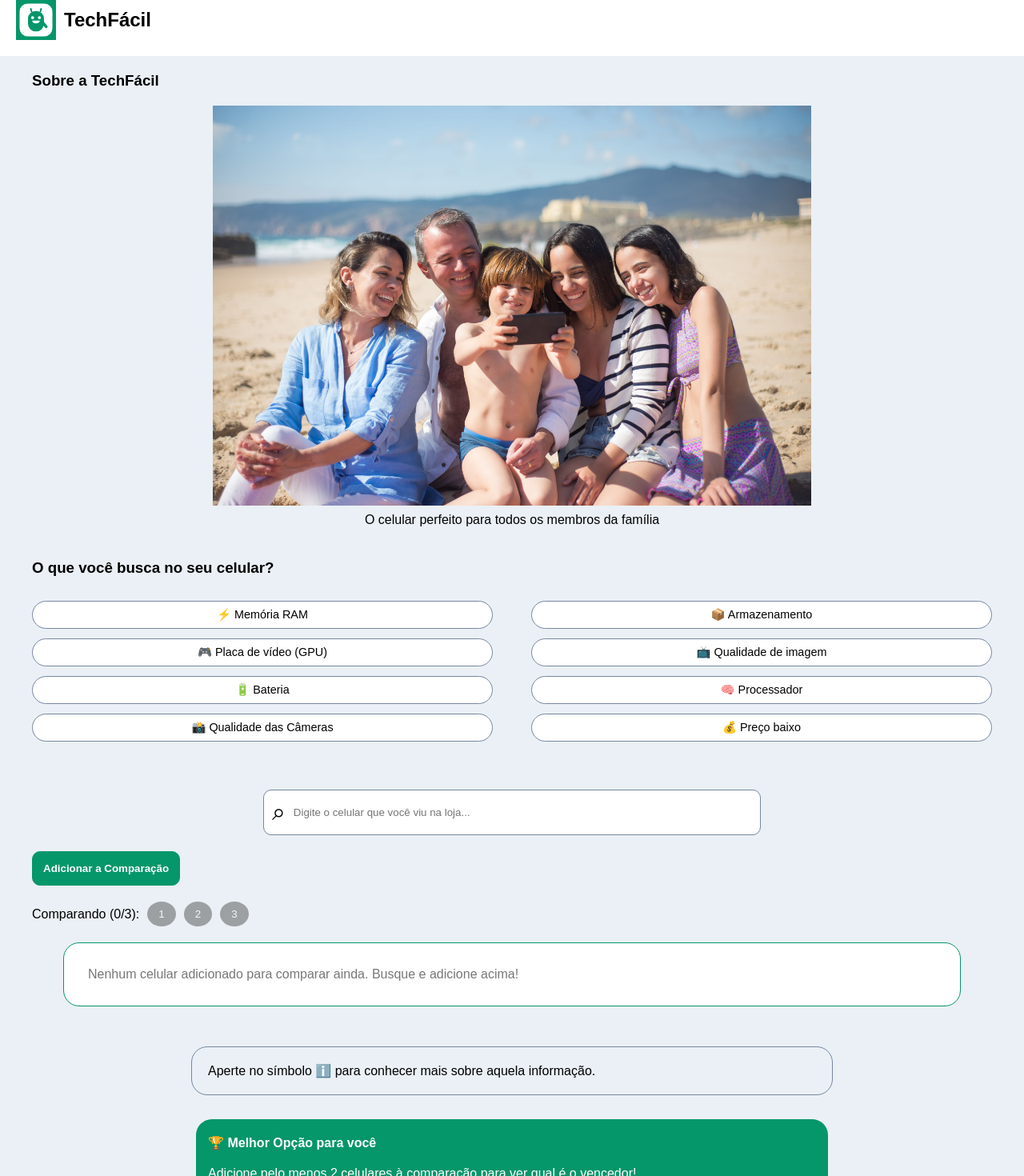
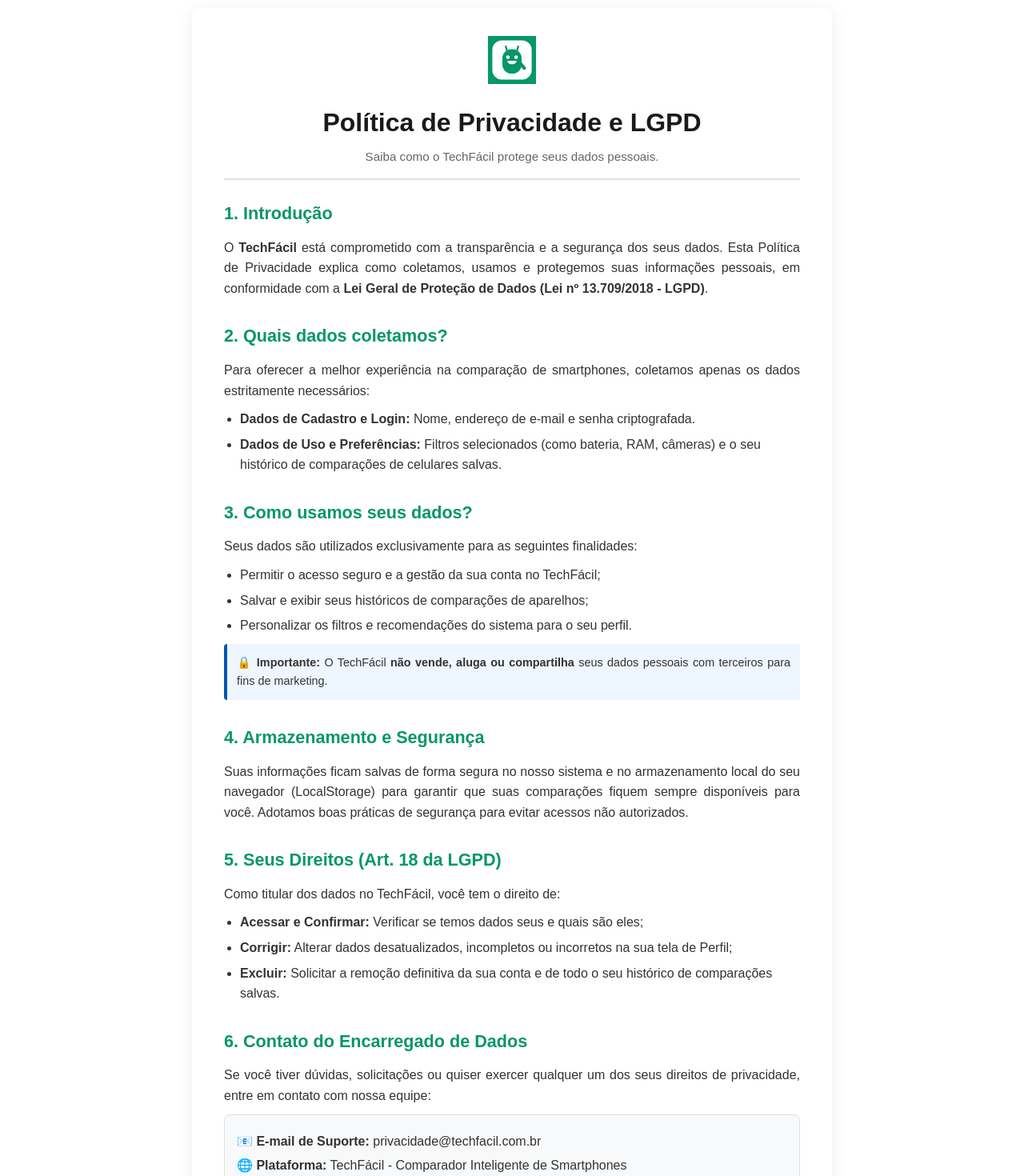
Before and after one commit to DiogoSouza268/TechFacil, an Angular app: page /lgpd in a window 1280 px wide. Before the commit this address led to /home. Shown: the part 20-1490 px from the top of the page at 80% size. Built offline with nearby package versions, Linux system fonts and the light colour scheme.

Commit message:
feat: adiciona página de LGPD com conteúdo e estilos, atualiza cadastro para incluir link para os termos

```diff
--- a/src/app/app.routes.ts
+++ b/src/app/app.routes.ts
@@ -5,6 +5,7 @@
 import { Salvos } from './pages/salvos/salvos';
 import { Home } from './pages/home/home';
 import { authGuard } from './guards/auth-guard';
+import { Lgpd } from './pages/lgpd/lgpd';
 
 export const routes: Routes = [
     {path: "", redirectTo: "home", pathMatch: "full"},
@@ -13,6 +14,7 @@
     {path: "login", component: Login},
     {path: "perfil", component: Perfil, canActivate: [authGuard] },
     {path: "salvos", component: Salvos, canActivate: [authGuard]},
+    {path: "lgpd", component: Lgpd},
     {path: '**', redirectTo: 'home' }
 
 ];
--- a/src/app/pages/cadastrar/cadastrar.css
+++ b/src/app/pages/cadastrar/cadastrar.css
@@ -1,112 +1,169 @@
-:host{
+/* ===================================================
+   CADASTRAR - MOBILE FIRST (Base)
+   =================================================== */
+
+:host {
   display: flex;
   flex-direction: column;
   min-height: 100vh;
-    background-color: var(--fundo-cor);
+  background-color: #f8f9fa;
+  padding: 20px 15px;
+  box-sizing: border-box;
+  font-family: Arial, sans-serif;
 }
 
-header{
-    background-color: white;
+header {
   display: flex;
-    padding: 20px 0px 20px 20px;
-    font-size: 14px;
+  align-items: center;
+  gap: 15px;
+  margin-bottom: 20px;
+  width: 100%;
 }
 
-header > div{
-    padding-left: 15px;
+header button {
+  background: none;
+  border: none;
+  font-size: 1.5rem;
+  cursor: pointer;
+  color: #333333;
+  padding: 5px;
 }
 
-header > button{
-    padding: 12px;
-    background-color: var(--fundo-cor);
-    border-radius: 12px;
-    border: none;
-    color: black;
+header h2 {
+  margin: 0;
+  font-size: 1.4rem;
+  color: #1a1a1a;
 }
 
-header > div > p{
-    padding-top: 5px;
-    font-size: 13px;
+header p {
+  margin: 2px 0 0 0;
+  font-size: 0.85rem;
+  color: #666666;
 }
 
-main{
+main {
+  width: 100%;
+  box-sizing: border-box;
+}
+
+form {
   display: flex;
   flex-direction: column;
-    margin: 0px 20px;
-    width: min(100%, 520px);
-    margin-left: auto;
-    margin-right: auto;
 }
 
-form{
-    display: flex;
-    flex-direction: column;
-    padding-top: 20px;
+label {
+  font-size: 0.9rem;
+  font-weight: bold;
+  color: #333333;
+  margin-bottom: 5px;
+  display: block;
 }
 
-label{
-    font-size: 14px;
-    padding-bottom: 5px;
-
+.inputes {
+  display: flex;
+  align-items: center;
+  background-color: #ffffff;
+  border: 1px solid #cccccc;
+  border-radius: 8px;
+  padding: 10px 12px;
+  gap: 10px;
 }
 
-.inputes{
-    border: 1px solid var(--cor-borda-inputs);
-    padding: 10px;
-    border-radius: 10px;
-    display: flex;
-    background-color: white;
+.inputes span {
+  font-size: 1.1rem;
 }
 
-.inputes > input{
+.inputes input {
   border: none;
-    background-color: none;
-    flex: 1;
-    margin-left: 10px;
-    color: var(--cor-texto);
+  outline: none;
+  width: 100%;
+  font-size: 0.95rem;
+  background: transparent;
 }
 
-button{
-    padding: 13px;
-    border-radius: 10px;
-    border: 1px solid var(--verde-primario);
-    color: white;
-    background-color: var(--verde-primario);
-    font-weight: bolder;
+#Termos {
+  display: flex;
+  align-items: center;
+  gap: 10px;
+  margin-top: 20px;
 }
 
-#botao2{
-    background-color: transparent;
-    color: var(--verde-primario);
+#Termos input[type="checkbox"] {
+  width: 18px;
+  height: 18px;
+  cursor: pointer;
+  accent-color: #0056b3;
 }
 
-#Termos{
-    display: flex;
-    gap: 10px;
-    background-color: white;
-    padding: 15px;
-    margin-top: 15px;
-    border-radius: 10px;
-    border: 1px solid var(--cor-borda-inputs);
+#Termos p {
+  margin: 0;
+  font-size: 0.85rem;
+  color: #444444;
+  line-height: 1.3;
 }
 
-#Termos > p > a{
+#Termos a {
   color: var(--verde-primario);
-    text-decoration: none;
-    font-size: 14px;
+  font-weight: bold;
+  text-decoration: underline;
 }
 
-#Termos > input{
-    width: 30px;
-    height: auto;
+button[type="submit"] {
+  background-color:  var(--verde-primario);
+  color: #ffffff;
+  border: none;
+  border-radius: 8px;
+  padding: 14px;
+  font-size: 1rem;
+  font-weight: bold;
+  cursor: pointer;
+  transition: background-color 0.2s;
 }
 
-#texto-final{
-    text-align: center;
-    padding-top: 15px;
+button[type="submit"]:hover {
+  background-color:  var(--verde-secundario);
 }
 
-#texto-final > a{
+#texto-final {
+  text-align: center;
+  margin-top: 20px;
+  font-size: 0.9rem;
+  color: #666666;
+}
+
+#texto-final a {
+  color: var(--verde-primario);
+  font-weight: bold;
   text-decoration: none;
-    color: var(--verde-primario);
 }
+
+#texto-final a:hover {
+  text-decoration: underline;
+}
+
+/* ===================================================
+   RESPONSIVIDADE (Tablets e Desktops)
+   =================================================== */
+
+@media (min-width: 768px) {
+  :host {
+    justify-content: center;
+    align-items: center;
+  }
+
+  header, main {
+    width: 100%;
+    max-width: 480px;
+  }
+
+  header {
+    margin-bottom: 15px;
+  }
+
+  main {
+    background-color: #ffffff;
+    padding: 35px 30px;
+    border-radius: 12px;
+    box-shadow: 0 4px 20px rgba(0, 0, 0, 0.08);
+  }
+}
--- a/src/app/pages/cadastrar/cadastrar.html
+++ b/src/app/pages/cadastrar/cadastrar.html
@@ -34,8 +34,11 @@
         </div>
 
         <section id="Termos">
-            <input type="checkbox" id="termos" name="aceitouTermos" [(ngModel)]="aceitouTermos">
-            <p>Li e concordo com os termos e condições. <a href="javascript:void(0)">Ler termos</a></p>
+            <input type="checkbox" id="termos" name="aceitouTermos" [(ngModel)]="aceitouTermos" required>
+            <p>
+                Li e concordo com os termos e condições.
+                <a routerLink="/lgpd" target="_blank">Ler termos</a>
+            </p>
         </section>
 
         <button type="submit" style="margin-top: 15px;">Criar Conta &#x2192;</button>
--- /dev/null
+++ b/src/app/pages/lgpd/lgpd.css
@@ -0,0 +1,125 @@
+/* ===================================================
+   LGPD - MOBILE FIRST (Base)
+   =================================================== */
+
+.lgpd-container {
+  width: 100%;
+  max-width: 100%;
+  padding: 20px 15px;
+  box-sizing: border-box;
+  font-family: Arial, sans-serif;
+  color: #333333;
+  line-height: 1.6;
+}
+
+.lgpd-header {
+  text-align: center;
+  margin-bottom: 25px;
+  padding-bottom: 15px;
+  border-bottom: 2px solid #e0e0e0;
+}
+
+.lgpd-logo {
+  width: 60px;
+  height: auto;
+  margin-bottom: 10px;
+}
+
+.lgpd-header h1 {
+  font-size: 1.6rem;
+  color: #1a1a1a;
+  margin: 5px 0;
+}
+
+.lgpd-subtitulo {
+  font-size: 0.95rem;
+  color: #666666;
+  margin: 0;
+}
+
+.lgpd-conteudo {
+  display: flex;
+  flex-direction: column;
+  gap: 20px;
+}
+
+.lgpd-secao h2 {
+  font-size: 1.2rem;
+  color:  var(--verde-primario);
+  margin-bottom: 8px;
+  padding-bottom: 4px;
+}
+
+.lgpd-secao p {
+  font-size: 0.95rem;
+  margin: 0 0 10px 0;
+  text-align: justify;
+}
+
+.lgpd-secao ul {
+  padding-left: 20px;
+  margin: 0 0 10px 0;
+}
+
+.lgpd-secao li {
+  font-size: 0.95rem;
+  margin-bottom: 6px;
+}
+
+.destaque-lgpd {
+  background-color: #eef6ff;
+  border-left: 4px solid #0056b3;
+  padding: 12px;
+  border-radius: 4px;
+  font-size: 0.9rem !important;
+}
+
+.lgpd-contato-box {
+  background-color: #f8f9fa;
+  border: 1px solid #e0e0e0;
+  border-radius: 8px;
+  padding: 15px;
+  margin-top: 10px;
+}
+
+.lgpd-contato-box p {
+  margin: 5px 0;
+  text-align: left;
+}
+
+.lgpd-rodape {
+  text-align: center;
+  margin-top: 30px;
+  padding-top: 15px;
+  border-top: 1px solid #eeeeee;
+  font-size: 0.85rem;
+  color: #888888;
+}
+
+/* ===================================================
+   RESPONSIVIDADE (Tablets e Desktops)
+   =================================================== */
+
+@media (min-width: 768px) {
+  .lgpd-container {
+    max-width: 800px;
+    margin: 30px auto;
+    padding: 35px 40px;
+    background-color: #ffffff;
+    border-radius: 12px;
+    box-shadow: 0 4px 20px rgba(0, 0, 0, 0.08);
+  }
+
+  .lgpd-header h1 {
+    font-size: 2rem;
+  }
+
+  .lgpd-secao h2 {
+    font-size: 1.35rem;
+  }
+
+  .lgpd-secao p,
+  .lgpd-secao li {
+    font-size: 1rem;
+  }
+}
--- /dev/null
+++ b/src/app/pages/lgpd/lgpd.html
@@ -0,0 +1,70 @@
+<main class="lgpd-container">
+  <header class="lgpd-header">
+    <img src="/img/projeto/facilito.svg" alt="TechFácil Logo" class="lgpd-logo" />
+    <h1>Política de Privacidade e LGPD</h1>
+    <p class="lgpd-subtitulo">Saiba como o TechFácil protege seus dados pessoais.</p>
+  </header>
+
+  <article class="lgpd-conteudo">
+    <section class="lgpd-secao">
+      <h2>1. Introdução</h2>
+      <p>
+        O <strong>TechFácil</strong> está comprometido com a transparência e a segurança dos seus dados. Esta Política de Privacidade explica como coletamos, usamos e protegemos suas informações pessoais, em conformidade com a <strong>Lei Geral de Proteção de Dados (Lei nº 13.709/2018 - LGPD)</strong>.
+      </p>
+    </section>
+
+    <section class="lgpd-secao">
+      <h2>2. Quais dados coletamos?</h2>
+      <p>Para oferecer a melhor experiência na comparação de smartphones, coletamos apenas os dados estritamente necessários:</p>
+      <ul>
+        <li><strong>Dados de Cadastro e Login:</strong> Nome, endereço de e-mail e senha criptografada.</li>
+        <li><strong>Dados de Uso e Preferências:</strong> Filtros selecionados (como bateria, RAM, câmeras) e o seu histórico de comparações de celulares salvas.</li>
+      </ul>
+    </section>
+
+    <section class="lgpd-secao">
+      <h2>3. Como usamos seus dados?</h2>
+      <p>Seus dados são utilizados exclusivamente para as seguintes finalidades:</p>
+      <ul>
+        <li>Permitir o acesso seguro e a gestão da sua conta no TechFácil;</li>
+        <li>Salvar e exibir seus históricos de comparações de aparelhos;</li>
+        <li>Personalizar os filtros e recomendações do sistema para o seu perfil.</li>
+      </ul>
+      <p class="destaque-lgpd">
+        🔒 <strong>Importante:</strong> O TechFácil <strong>não vende, aluga ou compartilha</strong> seus dados pessoais com terceiros para fins de marketing.
+      </p>
+    </section>
+
+    <section class="lgpd-secao">
+      <h2>4. Armazenamento e Segurança</h2>
+      <p>
+        Suas informações ficam salvas de forma segura no nosso sistema e no armazenamento local do seu navegador (LocalStorage) para garantir que suas comparações fiquem sempre disponíveis para você. Adotamos boas práticas de segurança para evitar acessos não autorizados.
+      </p>
+    </section>
+
+    <section class="lgpd-secao">
+      <h2>5. Seus Direitos (Art. 18 da LGPD)</h2>
+      <p>Como titular dos dados no TechFácil, você tem o direito de:</p>
+      <ul>
+        <li><strong>Acessar e Confirmar:</strong> Verificar se temos dados seus e quais são eles;</li>
+        <li><strong>Corrigir:</strong> Alterar dados desatualizados, incompletos ou incorretos na sua tela de Perfil;</li>
+        <li><strong>Excluir:</strong> Solicitar a remoção definitiva da sua conta e de todo o seu histórico de comparações salvas.</li>
+      </ul>
+    </section>
+
+    <section class="lgpd-secao">
+      <h2>6. Contato do Encarregado de Dados</h2>
+      <p>
+        Se você tiver dúvidas, solicitações ou quiser exercer qualquer um dos seus direitos de privacidade, entre em contato com nossa equipe:
+      </p>
+      <div class="lgpd-contato-box">
+        <p>📧 <strong>E-mail de Suporte:</strong> privacidade&#64;techfacil.com.br</p>
+        <p>🌐 <strong>Plataforma:</strong> TechFácil - Comparador Inteligente de Smartphones</p>
+      </div>
+    </section>
+  </article>
+
+  <footer class="lgpd-rodape">
+    <p>Última atualização: Setembro de 2026</p>
+  </footer>
+</main>
```
Also changed, not shown: src/app/pages/cadastrar/cadastrar.ts (+26 -17 lines), src/app/pages/lgpd/lgpd.ts (added, +11 -0 lines), 1 other file (tests, documents, lock files or other folders). Lines whose indentation alone changed are shown as unchanged.
